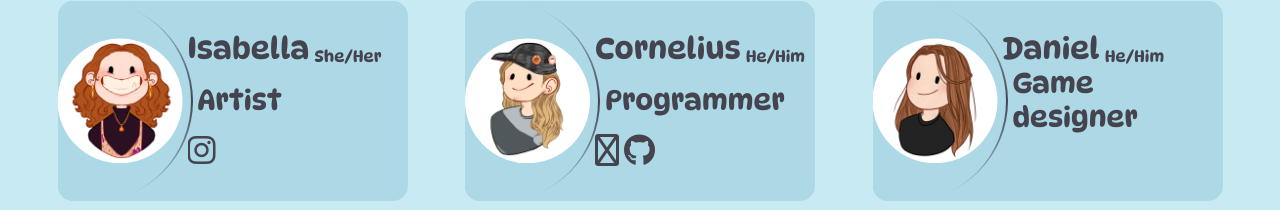
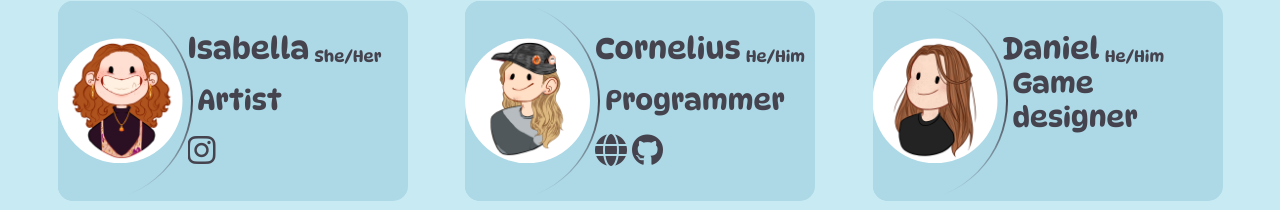
Before and after one commit to BreadBirdGames/BreadBirdGames.github.io, a SvelteKit app: page /about in a window 1280 px wide. Shown: the part 250-460 px from the top of the page. Built offline with nearby package versions, Linux system fonts and the light colour scheme.

Commit message:
damn globes

```diff
--- a/src/routes/about/+page.svelte
+++ b/src/routes/about/+page.svelte
@@ -27,7 +27,7 @@
         description="Programmer"
     >
         <a href="https://coffandro.github.io">
-            <i class="link fa-regular fa-globe"></i>
+            <i class="link fa-solid fa-globe"></i>
         </a>
         <a href="https://github.com/coffandro">
             <i class="link fa-brands fa-github"></i>
```
